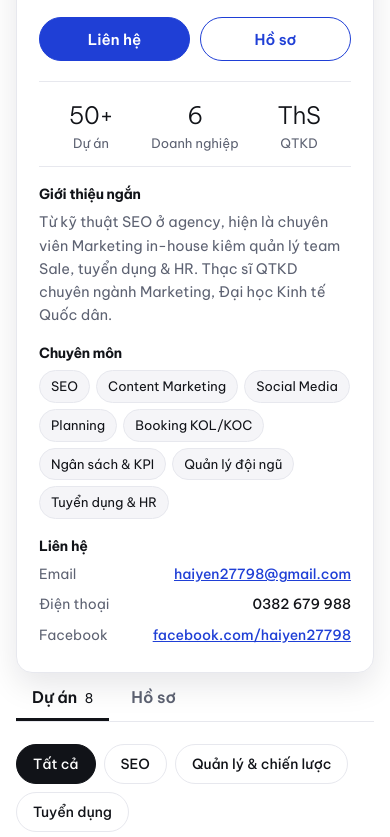
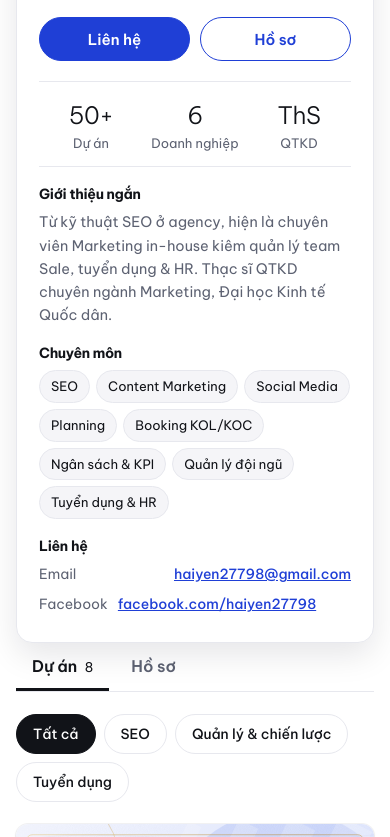
Before and after one commit to haiyenmkt/haiyenmkt.github.io, a plain HTML site: page index.html in a window 390 px wide. Shown: the part 263-1100 px from the top of the page. Drawn offline with Linux system fonts and the light colour scheme.

Commit message:
Remove phone number from contact details
Removed phone number from contact information.

```diff
--- a/index.html
+++ b/index.html
@@ -173,8 +173,7 @@ footer{border-top:1px solid var(--line);padding:22px max(4vw,16px);text-align:ce
   <h3 id="lien-he">Liên hệ</h3>
   <dl class="ct">
     <div><dt>Email</dt><dd><a href="mailto:haiyen27798@gmail.com">haiyen27798@gmail.com</a></dd></div>
-    <div><dt>Điện thoại</dt><dd>0382 679 988</dd></div>
-    <div><dt>Facebook</dt><dd><a href="https://www.facebook.com/haiyen27798/">facebook.com/haiyen27798</a></dd></div>
+<div>   <div><dt>Facebook</dt><dd><a href="https://www.facebook.com/haiyen27798/">facebook.com/haiyen27798</a></dd></div>
   </dl>
 </aside>
 
```
